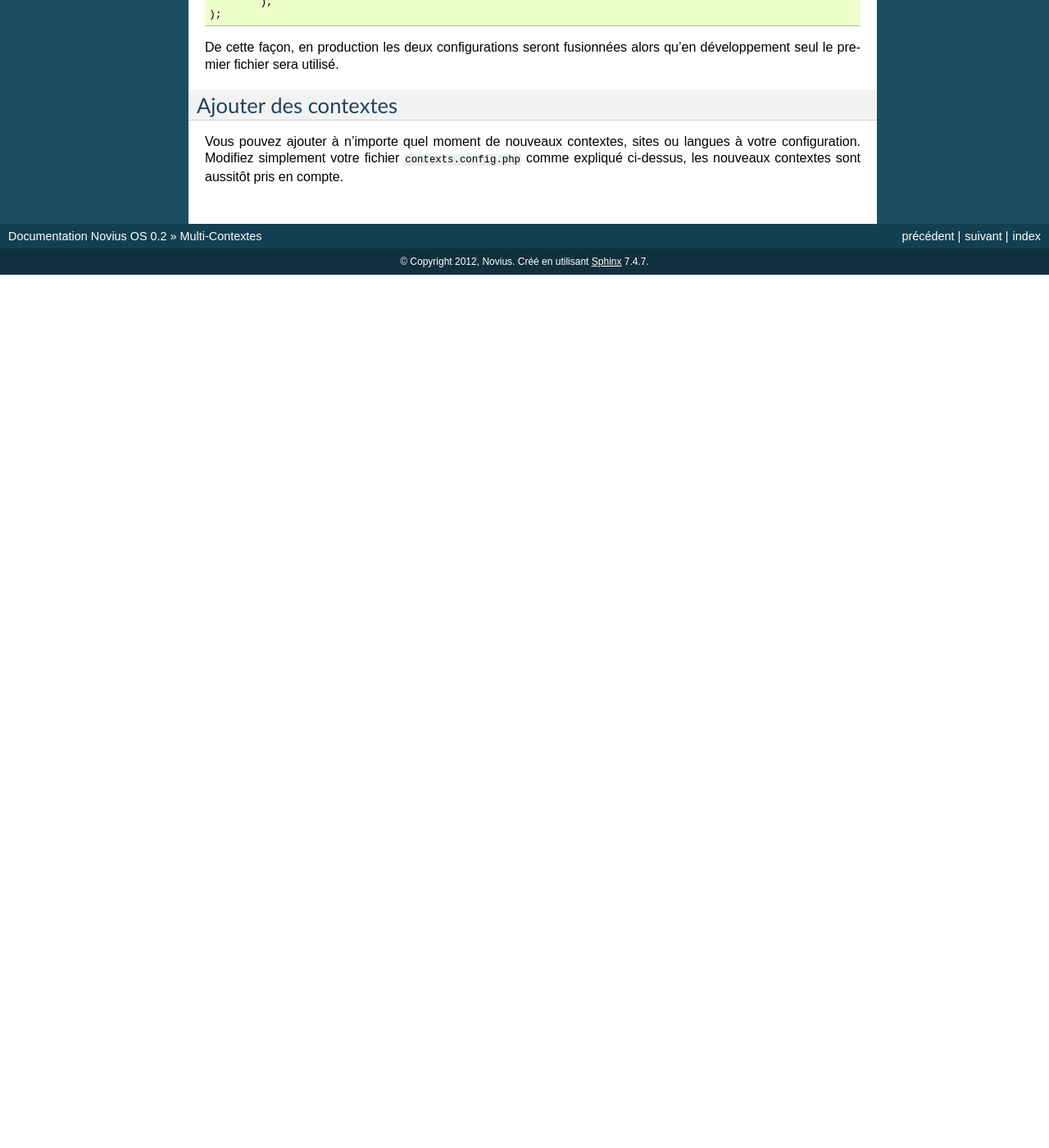
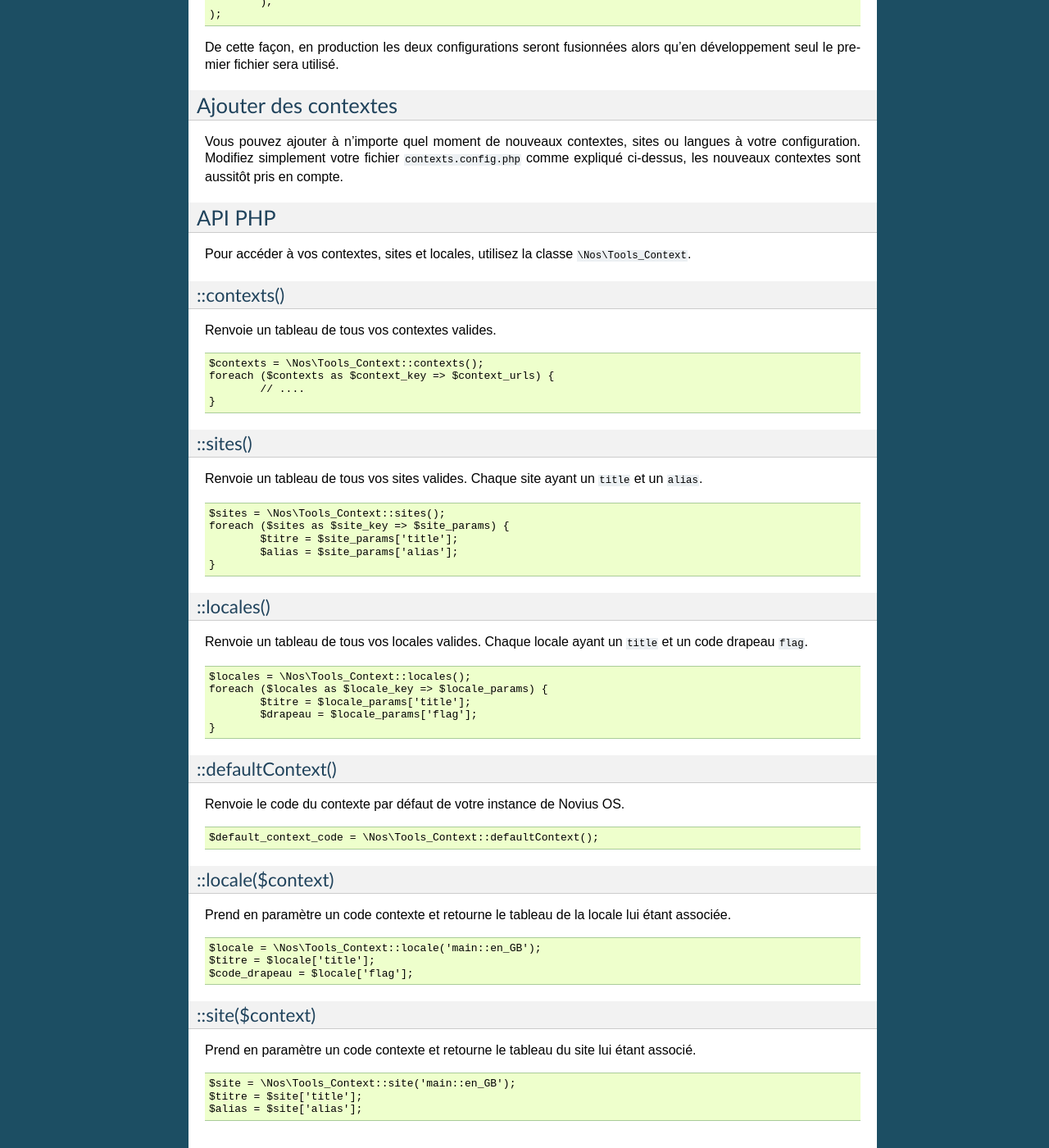
Before and after one commit to vrcAlbert/documentation-api, a Sphinx documentation site: the page built from source/technical/multi-context.rst, in a window 1280 px wide and 1400 px high, scrolled down 4078 px. Shown: the whole window at 82% size. Built offline with Sphinx 7.4.7, drawn with Linux system fonts in a browser that asks for light colours; before the commit the page ends 4413 px from its top, so only the background shows below that; some of the changed text lies outside the part shown.

Commit message:
Add doc API in multicontext

```diff
--- a/source/technical/multi-context.rst
+++ b/source/technical/multi-context.rst
@@ -252,3 +252,77 @@ Ajouter des contextes
 
 Vous pouvez ajouter à n'importe quel moment de nouveaux contextes, sites ou langues à votre configuration.
 Modifiez simplement votre fichier ``contexts.config.php`` comme expliqué ci-dessus, les nouveaux contextes sont aussitôt pris en compte.
+
+API PHP
+=======
+
+Pour accéder à vos contextes, sites et locales, utilisez la classe ``\Nos\Tools_Context``.
+
+::contexts()
+------------
+
+Renvoie un tableau de tous vos contextes valides.
+
+.. code-block:: php
+
+	$contexts = \Nos\Tools_Context::contexts();
+	foreach ($contexts as $context_key => $context_urls) {
+		// ....
+	}
+
+::sites()
+---------
+
+Renvoie un tableau de tous vos sites valides. Chaque site ayant un ``title`` et un ``alias``.
+
+.. code-block:: php
+
+	$sites = \Nos\Tools_Context::sites();
+	foreach ($sites as $site_key => $site_params) {
+		$titre = $site_params['title'];
+		$alias = $site_params['alias'];
+	}
+
+::locales()
+-----------
+
+Renvoie un tableau de tous vos locales valides. Chaque locale ayant un ``title`` et un code drapeau ``flag``.
+
+.. code-block:: php
+
+	$locales = \Nos\Tools_Context::locales();
+	foreach ($locales as $locale_key => $locale_params) {
+		$titre = $locale_params['title'];
+		$drapeau = $locale_params['flag'];
+	}
+
+::defaultContext()
+------------------
+
+Renvoie le code du contexte par défaut de votre instance de Novius OS.
+
+.. code-block:: php
+
+	$default_context_code = \Nos\Tools_Context::defaultContext();
+
+::locale($context)
+------------------
+
+Prend en paramètre un code contexte et retourne le tableau de la locale lui étant associée.
+
+.. code-block:: php
+
+	$locale = \Nos\Tools_Context::locale('main::en_GB');
+	$titre = $locale['title'];
+	$code_drapeau = $locale['flag'];
+
+::site($context)
+----------------
+
+Prend en paramètre un code contexte et retourne le tableau du site lui étant associé.
+
+.. code-block:: php
+
+	$site = \Nos\Tools_Context::site('main::en_GB');
+	$titre = $site['title'];
+	$alias = $site['alias'];
```
